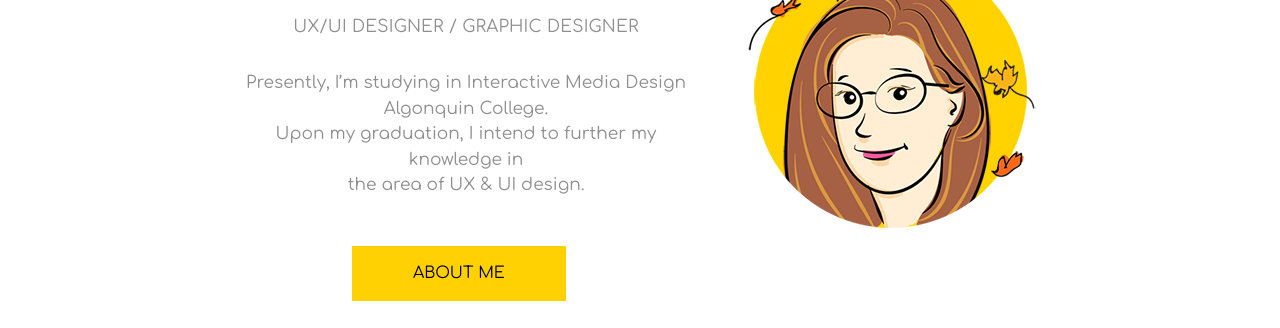
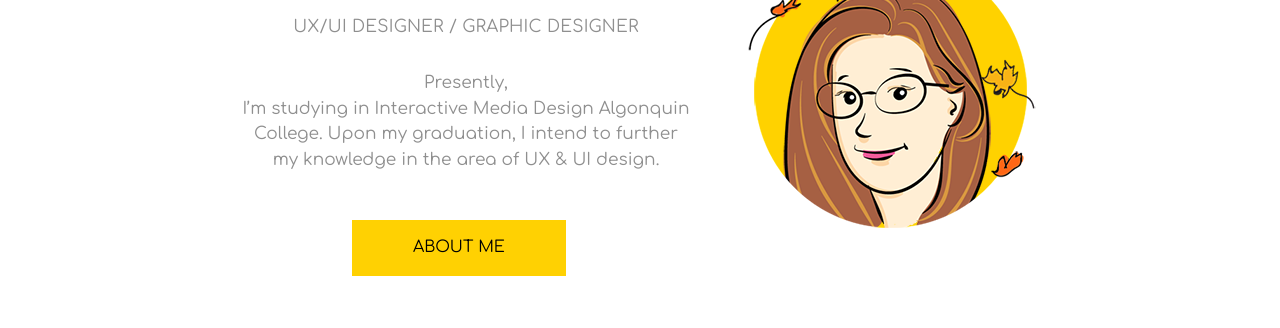
Before and after one commit to lee00682/lee00682.github.io, a plain HTML site: page index.html in a window 1280 px wide. Shown: the part 257-585 px from the top of the page. Drawn offline with nearby package versions, Linux system fonts and the light colour scheme; a web font is replaced by a local one.

Commit message:
Update index.html

```diff
--- a/index.html
+++ b/index.html
@@ -82,7 +82,7 @@
           <h4 class="slide-top">
               UX/UI DESIGNER / GRAPHIC DESIGNER
           </h4>
-          <p class="slide-bottom">Presently, I’m studying in Interactive Media Design Algonquin College.<br> Upon my graduation, I intend to further my knowledge in <br> the area of UX & UI design.
+          <p class="slide-bottom">Presently, <br> I’m studying in Interactive Media Design Algonquin College. Upon my graduation, I intend to further my knowledge in the area of UX & UI design.
             <a href="about.html" class="smain-button slide-top">ABOUT ME</a>
 
           </p>
```
